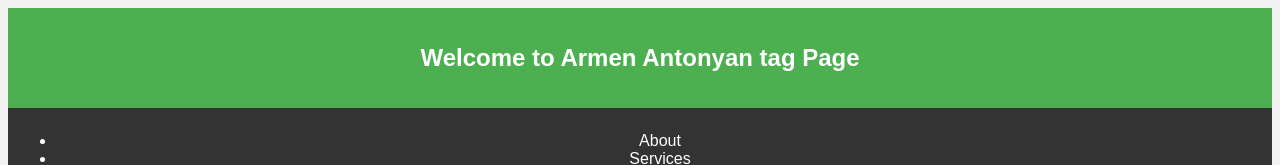
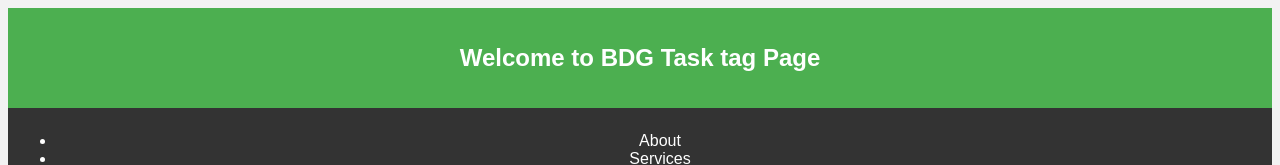
Before and after one commit to ArmenAntonyan/EXAM-BDG, a plain HTML site: page index.html in a window 1280 px wide. Shown: the top 165 px of the page. Drawn offline with Linux system fonts and the light colour scheme.

Commit message:
change BDG

```diff
--- a/index.html
+++ b/index.html
@@ -51,7 +51,7 @@ footer {
   </head>
   <body>
     <header>
-      <h2>Welcome to Armen Antonyan tag Page</h2>
+      <h2>Welcome to BDG Task tag Page</h2>
     </header>
     <nav>
       <ul>
```
Also changed, not shown: 1 other file.
